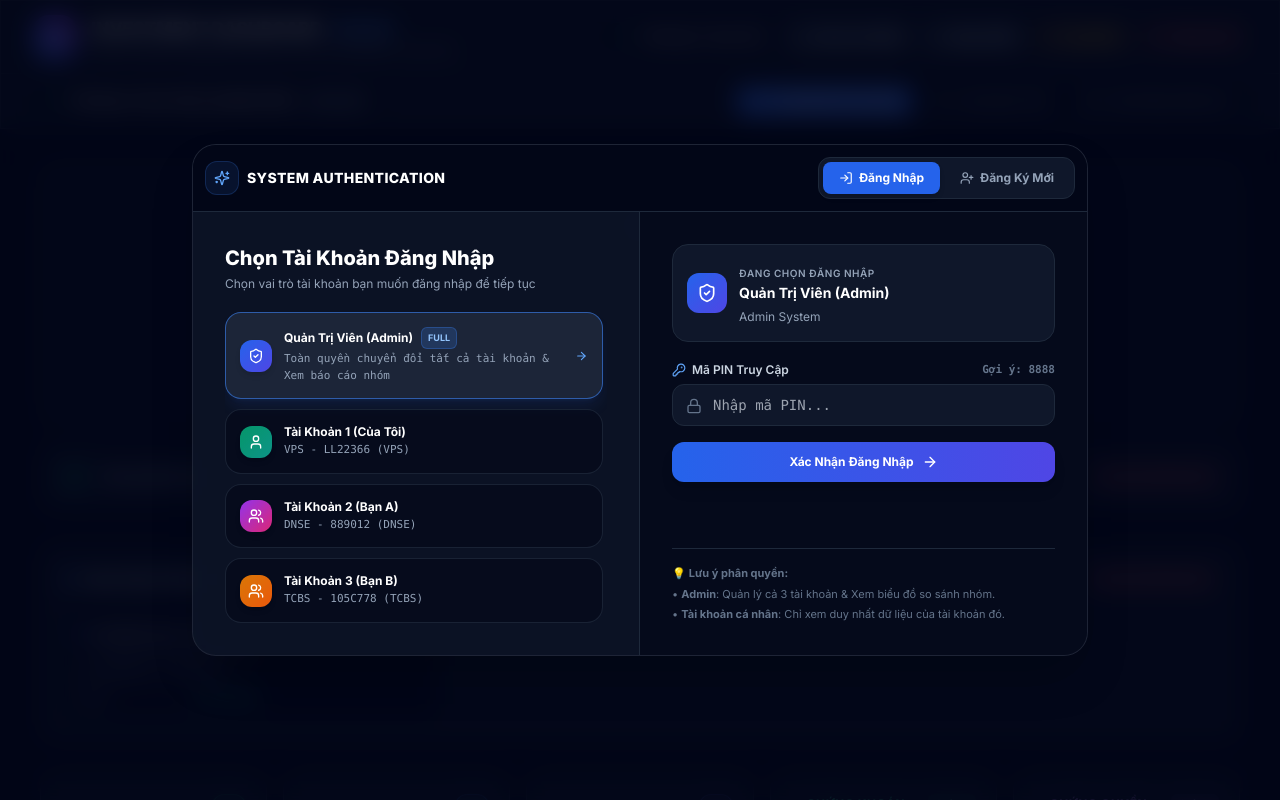
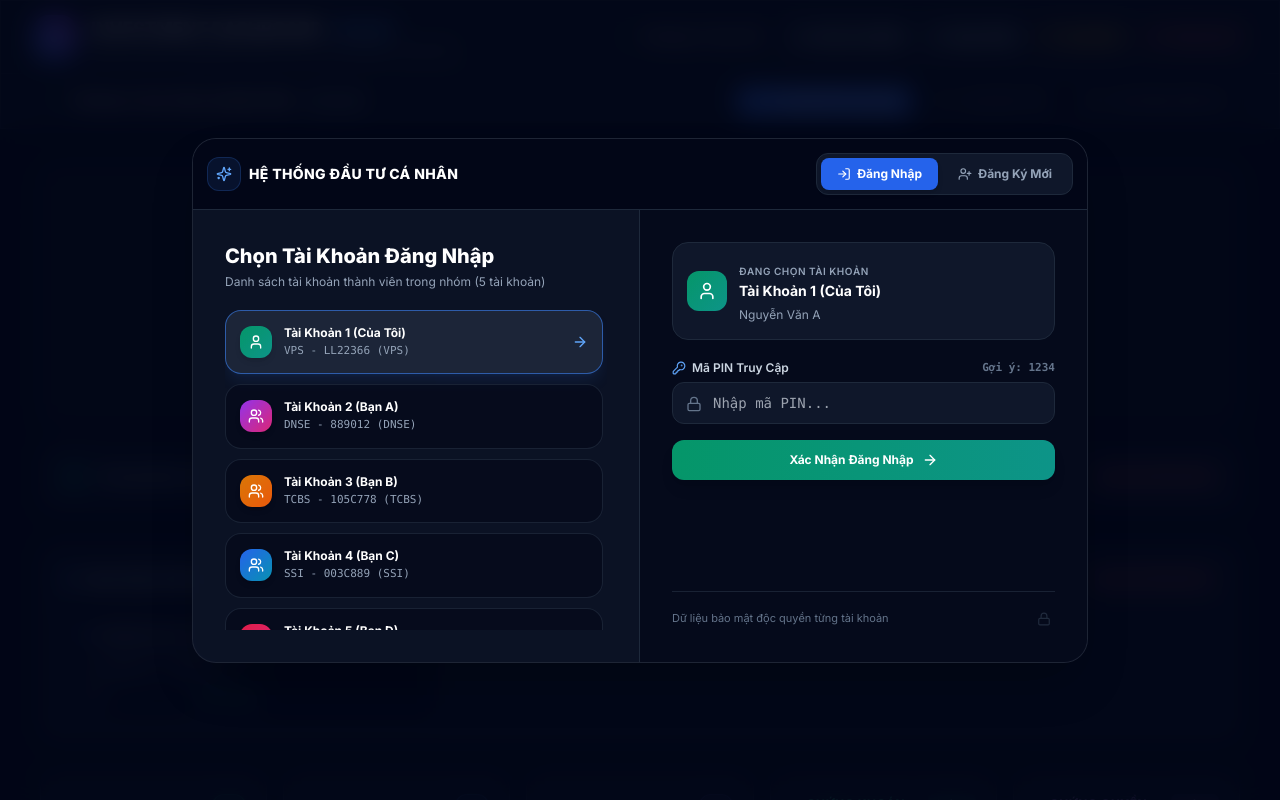
Before and after one commit to DucLuanSK22/PROFIT, a React (Vite) app: page / in a window 1280 px wide. Shown: the top 800 px of the page. Built offline with nearby package versions, Linux system fonts and the light colour scheme.

Commit message:
Hide Admin account from public login UI and setup 5-user team accounts

```diff
--- a/src/components/LoginModal.tsx
+++ b/src/components/LoginModal.tsx
@@ -1,7 +1,7 @@
-import React, { useState } from 'react';
+import React, { useState, useEffect } from 'react';
 import { UserRole, AccountKey, MultiAccountState, AuthState } from '../types/stock';
 import { verifyLogin, registerNewAccount } from '../utils/authManager';
-import { ShieldCheck, User, Users, Lock, ArrowRight, KeyRound, Sparkles, UserPlus, LogIn, Building, Hash, CheckCircle2 } from 'lucide-react';
+import { ShieldCheck, User, Users, Lock, ArrowRight, KeyRound, Sparkles, UserPlus, LogIn, Building, Hash, CheckCircle2, ShieldAlert } from 'lucide-react';
 
 interface LoginModalProps {
   state: MultiAccountState;
@@ -12,10 +12,16 @@ interface LoginModalProps {
 export const LoginModal: React.FC<LoginModalProps> = ({ state, onLoginSuccess, onStateUpdate }) => {
   const [activeTab, setActiveTab] = useState<'LOGIN' | 'REGISTER'>('LOGIN');
 
-  // LOGIN STATE
-  const [selectedRole, setSelectedRole] = useState<UserRole>('ADMIN');
+  // PUBLIC USER PROFILES ONLY (Admin is HIDDEN from this list)
+  const allAccountKeys = Object.keys(state.accounts || {});
+  const [selectedRole, setSelectedRole] = useState<UserRole>(allAccountKeys[0] || 'ACCOUNT_1');
   const [pinInput, setPinInput] = useState('');
   const [errorMsg, setErrorMsg] = useState('');
+
+  // SECRET ADMIN LOGIN MODAL STATE
+  const [showSecretAdminModal, setShowSecretAdminModal] = useState(false);
+  const [adminPinInput, setAdminPinInput] = useState('');
+  const [adminErrorMsg, setAdminErrorMsg] = useState('');
 
   // REGISTER STATE
   const [regOwnerName, setRegOwnerName] = useState('');
@@ -27,32 +33,43 @@ export const LoginModal: React.FC<LoginModalProps> = ({ state, onLoginSuccess, o
   const [regError, setRegError] = useState('');
   const [regSuccess, setRegSuccess] = useState('');
 
-  // Dynamically map all accounts in state to profile options
-  const profiles: { role: UserRole; title: string; subtitle: string; owner: string; icon: any; color: string; defaultPin: string }[] = [
-    {
-      role: 'ADMIN',
-      title: 'Quản Trị Viên (Admin)',
-      subtitle: 'Toàn quyền chuyển đổi tất cả tài khoản & Xem báo cáo nhóm',
-      owner: 'Admin System',
-      icon: ShieldCheck,
-      color: 'from-blue-600 to-indigo-600',
-      defaultPin: '8888'
-    },
-    ...Object.values(state.accounts || {}).map((acc, idx) => ({
+  // Listen for Secret Keyboard Shortcut: Ctrl + Shift + A or Alt + A
+  useEffect(() => {
+    const handleKeyDown = (e: KeyboardEvent) => {
+      if ((e.ctrlKey && e.shiftKey && (e.key === 'A' || e.key === 'a')) || (e.altKey && (e.key === 'A' || e.key === 'a'))) {
+        e.preventDefault();
+        setShowSecretAdminModal(true);
+        setAdminErrorMsg('');
+      }
+    };
+    window.addEventListener('keydown', handleKeyDown);
+    return () => window.removeEventListener('keydown', handleKeyDown);
+  }, []);
+
+  // Public User Profiles ONLY (Excludes Admin so normal users do NOT see Admin)
+  const userProfiles = Object.values(state.accounts || {}).map((acc, idx) => ({
     role: acc.key,
     title: acc.name,
     subtitle: `${acc.broker} - ${acc.accountNumber}`,
     owner: acc.ownerName,
     icon: idx === 0 ? User : Users,
-      color: idx === 0 ? 'from-emerald-600 to-teal-600' : idx === 1 ? 'from-purple-600 to-pink-600' : 'from-amber-600 to-orange-600',
+    color:
+      idx === 0
+        ? 'from-emerald-600 to-teal-600'
+        : idx === 1
+        ? 'from-purple-600 to-pink-600'
+        : idx === 2
+        ? 'from-amber-600 to-orange-600'
+        : idx === 3
+        ? 'from-blue-600 to-cyan-600'
+        : 'from-rose-600 to-pink-600',
     defaultPin: acc.pin || '1234'
-    }))
-  ];
+  }));
 
   const handleSelectRole = (role: UserRole) => {
     setSelectedRole(role);
     setErrorMsg('');
-    const target = profiles.find(p => p.role === role);
+    const target = userProfiles.find(p => p.role === role);
     if (target) {
       setPinInput(target.defaultPin);
     }
@@ -66,6 +83,18 @@ export const LoginModal: React.FC<LoginModalProps> = ({ state, onLoginSuccess, o
       onLoginSuccess(res.authState);
     } else {
       setErrorMsg(res.error || 'Đăng nhập không thành công');
+    }
+  };
+
+  const handleSecretAdminSubmit = (e: React.FormEvent) => {
+    e.preventDefault();
+    setAdminErrorMsg('');
+    const res = verifyLogin('ADMIN', adminPinInput, state);
+    if (res.success && res.authState) {
+      setShowSecretAdminModal(false);
+      onLoginSuccess(res.authState);
+    } else {
+      setAdminErrorMsg(res.error || 'Mã PIN Admin không đúng');
     }
   };
 
@@ -101,19 +130,19 @@ export const LoginModal: React.FC<LoginModalProps> = ({ state, onLoginSuccess, o
     }
   };
 
-  const currentProfile = profiles.find(p => p.role === selectedRole) || profiles[0];
+  const currentProfile = userProfiles.find(p => p.role === selectedRole) || userProfiles[0];
 
   return (
-    <div className="fixed inset-0 z-50 flex items-center justify-center p-4 bg-slate-950/80 backdrop-blur-md overflow-y-auto">
-      <div className="w-full max-w-4xl bg-slate-900/90 border border-slate-800 rounded-3xl shadow-2xl overflow-hidden glass-panel flex flex-col my-auto">
+    <div className="fixed inset-0 z-50 flex items-center justify-center p-4 bg-slate-950/85 backdrop-blur-md overflow-y-auto">
+      <div className="w-full max-w-4xl bg-slate-900/95 border border-slate-800 rounded-3xl shadow-2xl overflow-hidden glass-panel flex flex-col my-auto relative">
 
         {/* Top Header Mode Tabs */}
-        <div className="bg-slate-950 p-3 border-b border-slate-800 flex items-center justify-between">
+        <div className="bg-slate-950 p-3.5 border-b border-slate-800 flex items-center justify-between">
           <div className="flex items-center space-x-2">
             <div className="p-2 rounded-xl bg-blue-500/10 text-blue-400 border border-blue-500/20">
               <Sparkles className="w-4 h-4" />
             </div>
-            <span className="font-extrabold text-white text-sm tracking-wide font-outfit">SYSTEM AUTHENTICATION</span>
+            <span className="font-extrabold text-white text-sm tracking-wide font-outfit">HỆ THỐNG ĐẦU TƯ CÁ NHÂN</span>
           </div>
 
           <div className="flex items-center space-x-1 bg-slate-900 p-1 rounded-xl border border-slate-800 text-xs font-bold">
@@ -145,15 +174,15 @@ export const LoginModal: React.FC<LoginModalProps> = ({ state, onLoginSuccess, o
         {/* TAB 1: LOGIN MODE */}
         {activeTab === 'LOGIN' && (
           <div className="flex flex-col md:flex-row">
-            {/* Left Side: Role Selector */}
+            {/* Left Side: User Profiles List (5 Accounts + Registered Accounts) */}
             <div className="w-full md:w-1/2 p-6 md:p-8 border-b md:border-b-0 md:border-r border-slate-800 space-y-5">
               <div>
                 <h2 className="text-xl font-extrabold text-white font-outfit">Chọn Tài Khoản Đăng Nhập</h2>
-                <p className="text-xs text-slate-400 mt-1">Chọn vai trò tài khoản bạn muốn đăng nhập để tiếp tục</p>
+                <p className="text-xs text-slate-400 mt-1">Danh sách tài khoản thành viên trong nhóm ({userProfiles.length} tài khoản)</p>
               </div>
 
               <div className="space-y-2.5 max-h-80 overflow-y-auto pr-1">
-                {profiles.map((p) => {
+                {userProfiles.map((p) => {
                   const Icon = p.icon;
                   const isSelected = selectedRole === p.role;
 
@@ -173,12 +202,7 @@ export const LoginModal: React.FC<LoginModalProps> = ({ state, onLoginSuccess, o
                           <Icon className="w-4 h-4" />
                         </div>
                         <div>
-                          <div className="text-xs font-bold text-white flex items-center space-x-2">
-                            <span>{p.title}</span>
-                            {p.role === 'ADMIN' && (
-                              <span className="px-1.5 py-0.5 text-[9px] bg-blue-500/20 text-blue-300 rounded-md border border-blue-500/30">FULL</span>
-                            )}
-                          </div>
+                          <div className="text-xs font-bold text-white">{p.title}</div>
                           <div className="text-[11px] text-slate-400 font-mono mt-0.5">{p.subtitle}</div>
                         </div>
                       </div>
@@ -197,7 +221,7 @@ export const LoginModal: React.FC<LoginModalProps> = ({ state, onLoginSuccess, o
                     <currentProfile.icon className="w-5 h-5" />
                   </div>
                   <div>
-                    <span className="text-[10px] font-semibold text-slate-400 uppercase tracking-wider">Đang chọn đăng nhập</span>
+                    <span className="text-[10px] font-semibold text-slate-400 uppercase tracking-wider">Đang chọn tài khoản</span>
                     <h3 className="text-sm font-bold text-white">{currentProfile.title}</h3>
                     <span className="text-xs text-slate-400">{currentProfile.owner}</span>
                   </div>
@@ -241,10 +265,19 @@ export const LoginModal: React.FC<LoginModalProps> = ({ state, onLoginSuccess, o
                 </form>
               </div>
 
-              <div className="pt-4 border-t border-slate-800 text-[11px] text-slate-500 space-y-1">
-                <p>💡 <b>Lưu ý phân quyền:</b></p>
-                <p>• <b>Admin</b>: Quản lý cả 3 tài khoản & Xem biểu đồ so sánh nhóm.</p>
-                <p>• <b>Tài khoản cá nhân</b>: Chỉ xem duy nhất dữ liệu của tài khoản đó.</p>
+              {/* Footer Note + Subtle Secret Admin Trigger Button */}
+              <div className="pt-4 border-t border-slate-800/80 flex items-center justify-between text-[11px] text-slate-500">
+                <span>Dữ liệu bảo mật độc quyền từng tài khoản</span>
+
+                {/* Subtle Hidden Lock Icon for Admin Login Trigger */}
+                <button
+                  type="button"
+                  onClick={() => { setShowSecretAdminModal(true); setAdminErrorMsg(''); }}
+                  className="p-1 rounded-lg text-slate-700 hover:text-slate-400 hover:bg-slate-800 transition-all cursor-pointer"
+                  title="Quyền truy cập quản trị"
+                >
+                  <Lock className="w-3.5 h-3.5 opacity-60" />
+                </button>
               </div>
             </div>
           </div>
@@ -402,6 +435,78 @@ export const LoginModal: React.FC<LoginModalProps> = ({ state, onLoginSuccess, o
         )}
 
       </div>
+
+      {/* SECRET ADMIN LOGIN MODAL OVERLAY (Only opens via secret lock button or Ctrl+Shift+A) */}
+      {showSecretAdminModal && (
+        <div className="fixed inset-0 z-50 flex items-center justify-center p-4 bg-slate-950/90 backdrop-blur-md">
+          <div className="w-full max-w-md bg-slate-900 border border-blue-500/40 rounded-3xl shadow-2xl p-6 space-y-5">
+            <div className="flex items-center justify-between border-b border-slate-800 pb-3">
+              <div className="flex items-center space-x-2">
+                <div className="p-2 rounded-xl bg-blue-500/20 text-blue-400 border border-blue-500/30">
+                  <ShieldCheck className="w-5 h-5" />
+                </div>
+                <div>
+                  <h3 className="text-base font-bold text-white">Xác Nhận Quyền Admin</h3>
+                  <p className="text-[11px] text-slate-400">Nhập mã PIN Quản Trị Viên để tiếp tục</p>
+                </div>
+              </div>
+              <button
+                onClick={() => setShowSecretAdminModal(false)}
+                className="text-slate-400 hover:text-white text-xs px-2 py-1 bg-slate-800 rounded-lg cursor-pointer"
+              >
+                ✕
+              </button>
+            </div>
+
+            <form onSubmit={handleSecretAdminSubmit} className="space-y-4">
+              <div>
+                <label className="block text-xs font-semibold text-slate-300 mb-1.5 flex items-center justify-between">
+                  <span className="flex items-center space-x-1">
+                    <KeyRound className="w-3.5 h-3.5 text-blue-400" />
+                    <span>Mã PIN Quản Trị (Admin)</span>
+                  </span>
+                  <span className="text-[10px] text-slate-500 font-mono">Mặc định: 8888</span>
+                </label>
+                <div className="relative">
+                  <Lock className="w-4 h-4 text-slate-500 absolute left-3.5 top-3.5" />
+                  <input
+                    type="password"
+                    maxLength={10}
+                    autoFocus
+                    value={adminPinInput}
+                    onChange={(e) => setAdminPinInput(e.target.value)}
+                    placeholder="Nhập mã PIN Admin..."
+                    className="w-full bg-slate-950 border border-slate-800 rounded-xl pl-10 pr-4 py-3 text-slate-100 font-mono text-sm focus:outline-none focus:border-blue-500"
+                  />
+                </div>
+              </div>
+
+              {adminErrorMsg && (
+                <div className="p-3 rounded-xl bg-red-500/10 border border-red-500/30 text-red-400 text-xs font-semibold">
+                  {adminErrorMsg}
+                </div>
+              )}
+
+              <div className="flex items-center justify-end space-x-3 pt-2">
+                <button
+                  type="button"
+                  onClick={() => setShowSecretAdminModal(false)}
+                  className="px-4 py-2.5 rounded-xl bg-slate-800 hover:bg-slate-700 text-slate-300 text-xs font-semibold cursor-pointer"
+                >
+                  Hủy
+                </button>
+                <button
+                  type="submit"
+                  className="px-6 py-2.5 rounded-xl bg-blue-600 hover:bg-blue-500 text-white text-xs font-bold shadow-lg shadow-blue-600/20 cursor-pointer flex items-center space-x-1.5"
+                >
+                  <ShieldCheck className="w-4 h-4" />
+                  <span>Đăng Nhập Admin</span>
+                </button>
+              </div>
+            </form>
+          </div>
+        </div>
+      )}
     </div>
   );
 };
--- a/src/utils/sampleDataGenerator.ts
+++ b/src/utils/sampleDataGenerator.ts
@@ -2,7 +2,7 @@ import { MultiAccountState, AccountData, TradeRecord, CashTransaction, OpenPosit
 
 export const ADMIN_PIN = '8888';
 
-export const DEFAULT_ACCOUNTS: Record<'ACCOUNT_1' | 'ACCOUNT_2' | 'ACCOUNT_3', AccountData> = {
+export const DEFAULT_ACCOUNTS: Record<'ACCOUNT_1' | 'ACCOUNT_2' | 'ACCOUNT_3' | 'ACCOUNT_4' | 'ACCOUNT_5', AccountData> = {
   ACCOUNT_1: {
     key: 'ACCOUNT_1',
     name: 'Tài Khoản 1 (Của Tôi)',
@@ -111,15 +111,6 @@ export const DEFAULT_ACCOUNTS: Record<'ACCOUNT_1' | 'ACCOUNT_2' | 'ACCOUNT_3', A
         amount: 20000000,
         note: 'Rút lợi nhuận',
         sourceFile: 'SaoKeTien_VPS.xlsx'
-      },
-      {
-        id: 'acc1_c4',
-        date: '10/09/2026',
-        timestamp: new Date('2026-09-10').getTime(),
-        type: 'MARGIN_INTEREST',
-        amount: 350000,
-        note: 'Lãi vay margin tháng 8',
-        sourceFile: 'SaoKeTien_VPS.xlsx'
       }
     ],
     holdings: [
@@ -146,18 +137,6 @@ export const DEFAULT_ACCOUNTS: Record<'ACCOUNT_1' | 'ACCOUNT_2' | 'ACCOUNT_3', A
         currentMarketValue: 69000000,
         unrealizedProfit: 6500000,
         unrealizedProfitPercent: 10.4
-      },
-      {
-        id: 'acc1_h3',
-        ticker: 'CHPG2607',
-        assetType: 'WARRANT',
-        volume: 5000,
-        avgCostPrice: 1500,
-        currentPrice: 1820,
-        totalCostValue: 7500000,
-        currentMarketValue: 9100000,
-        unrealizedProfit: 1600000,
-        unrealizedProfitPercent: 21.333
       }
     ],
     fileInfos: [
@@ -216,24 +195,6 @@ export const DEFAULT_ACCOUNTS: Record<'ACCOUNT_1' | 'ACCOUNT_2' | 'ACCOUNT_3', A
         profitPercent: -5.744,
         account: '889012 (DNSE)',
         sourceFile: 'KH - LS lãi lỗ (21).xlsx'
-      },
-      {
-        id: 'acc2_t3',
-        date: '19/09/2026 09:30:00',
-        timestamp: new Date('2026-09-19T09:30:00').getTime(),
-        dateFormatted: '2026-09-19',
-        ticker: 'CMBB2505',
-        assetType: 'WARRANT',
-        sellVolume: 8000,
-        sellPrice: 1400,
-        feeAndTax: 33600,
-        sellValue: 11200000,
-        costPrice: 900,
-        costValue: 7200000,
-        profit: 3966400,
-        profitPercent: 55.088,
-        account: '889012 (DNSE)',
-        sourceFile: 'KH - LS lãi lỗ (21).xlsx'
       }
     ],
     cashTxns: [
@@ -243,7 +204,7 @@ export const DEFAULT_ACCOUNTS: Record<'ACCOUNT_1' | 'ACCOUNT_2' | 'ACCOUNT_3', A
         timestamp: new Date('2026-08-05').getTime(),
         type: 'DEPOSIT',
         amount: 120000000,
-        note: 'Nạp vốn nạp ban đầu Entrade X',
+        note: 'Nạp vốn Entrade X',
         sourceFile: 'EntradeX_Statement.xlsx'
       }
     ],
@@ -259,18 +220,6 @@ export const DEFAULT_ACCOUNTS: Record<'ACCOUNT_1' | 'ACCOUNT_2' | 'ACCOUNT_3', A
         currentMarketValue: 75600000,
         unrealizedProfit: 5100000,
         unrealizedProfitPercent: 7.234
-      },
-      {
-        id: 'acc2_h2',
-        ticker: 'CMWW2502',
-        assetType: 'WARRANT',
-        volume: 4000,
-        avgCostPrice: 2100,
-        currentPrice: 2450,
-        totalCostValue: 8400000,
-        currentMarketValue: 9800000,
-        unrealizedProfit: 1400000,
-        unrealizedProfitPercent: 16.667
       }
     ],
     fileInfos: [
@@ -280,8 +229,8 @@ export const DEFAULT_ACCOUNTS: Record<'ACCOUNT_1' | 'ACCOUNT_2' | 'ACCOUNT_3', A
         nameOwner: 'Trần Thị B',
         fromDate: '01/08/2026',
         toDate: '20/09/2026',
-        tradeCount: 3,
-        totalProfit: 5766400
+        tradeCount: 2,
+        totalProfit: 1800000
       }
     ]
   },
@@ -311,24 +260,6 @@ export const DEFAULT_ACCOUNTS: Record<'ACCOUNT_1' | 'ACCOUNT_2' | 'ACCOUNT_3', A
         profitPercent: 9.458,
         account: '105C778 (TCBS)',
         sourceFile: 'TCBS_Realized_PL.xlsx'
-      },
-      {
-        id: 'acc3_t2',
-        date: '17/09/2026 10:45:00',
-        timestamp: new Date('2026-09-17T10:45:00').getTime(),
-        dateFormatted: '2026-09-17',
-        ticker: 'VCB',
-        assetType: 'STOCK',
-        sellVolume: 500,
-        sellPrice: 91000,
-        feeAndTax: 91000,
-        sellValue: 45500000,
-        costPrice: 88000,
-        costValue: 44000000,
-        profit: 1409000,
-        profitPercent: 3.202,
-        account: '105C778 (TCBS)',
-        sourceFile: 'TCBS_Realized_PL.xlsx'
       }
     ],
     cashTxns: [
@@ -339,15 +270,6 @@ export const DEFAULT_ACCOUNTS: Record<'ACCOUNT_1' | 'ACCOUNT_2' | 'ACCOUNT_3', A
         type: 'DEPOSIT',
         amount: 150000000,
         note: 'Nạp vốn TCBS iWealth',
-        sourceFile: 'TCBS_Cashflow.xlsx'
-      },
-      {
-        id: 'acc3_c2',
-        date: '02/09/2026',
-        timestamp: new Date('2026-09-02').getTime(),
-        type: 'WITHDRAWAL',
-        amount: 30000000,
-        note: 'Rút tiền mua sắm',
         sourceFile: 'TCBS_Cashflow.xlsx'
       }
     ],
@@ -363,18 +285,6 @@ export const DEFAULT_ACCOUNTS: Record<'ACCOUNT_1' | 'ACCOUNT_2' | 'ACCOUNT_3', A
         currentMarketValue: 68250000,
         unrealizedProfit: 5250000,
         unrealizedProfitPercent: 8.333
-      },
-      {
-        id: 'acc3_h2',
-        ticker: 'MSN',
-        assetType: 'STOCK',
-        volume: 1000,
-        avgCostPrice: 75000,
-        currentPrice: 78200,
-        totalCostValue: 75000000,
-        currentMarketValue: 78200000,
-        unrealizedProfit: 3200000,
-        unrealizedProfitPercent: 4.267
       }
     ],
     fileInfos: [
@@ -384,8 +294,138 @@ export const DEFAULT_ACCOUNTS: Record<'ACCOUNT_1' | 'ACCOUNT_2' | 'ACCOUNT_3', A
         nameOwner: 'Lê Văn C',
         fromDate: '01/08/2026',
         toDate: '20/09/2026',
-        tradeCount: 2,
-        totalProfit: 7273000
+        tradeCount: 1,
+        totalProfit: 5864000
+      }
+    ]
+  },
+
+  ACCOUNT_4: {
+    key: 'ACCOUNT_4',
+    name: 'Tài Khoản 4 (Bạn C)',
+    ownerName: 'Phạm Văn D',
+    accountNumber: '003C889 (SSI)',
+    broker: 'SSI',
+    pin: '4444',
+    trades: [
+      {
+        id: 'acc4_t1',
+        date: '15/09/2026 09:45:00',
+        timestamp: new Date('2026-09-15T09:45:00').getTime(),
+        dateFormatted: '2026-09-15',
+        ticker: 'VNM',
+        assetType: 'STOCK',
+        sellVolume: 1000,
+        sellPrice: 72000,
+        feeAndTax: 144000,
+        sellValue: 72000000,
+        costPrice: 68000,
+        costValue: 68000000,
+        profit: 3856000,
+        profitPercent: 5.67,
+        account: '003C889 (SSI)',
+        sourceFile: 'SSI_BaoCao.xlsx'
+      }
+    ],
+    cashTxns: [
+      {
+        id: 'acc4_c1',
+        date: '12/08/2026',
+        timestamp: new Date('2026-08-12').getTime(),
+        type: 'DEPOSIT',
+        amount: 80000000,
+        note: 'Nạp vốn SSI Web Trading',
+        sourceFile: 'SSI_Cash.xlsx'
+      }
+    ],
+    holdings: [
+      {
+        id: 'acc4_h1',
+        ticker: 'REE',
+        assetType: 'STOCK',
+        volume: 1000,
+        avgCostPrice: 62000,
+        currentPrice: 66500,
+        totalCostValue: 62000000,
+        currentMarketValue: 66500000,
+        unrealizedProfit: 4500000,
+        unrealizedProfitPercent: 7.258
+      }
+    ],
+    fileInfos: [
+      {
+        fileName: 'SSI_BaoCao.xlsx',
+        account: '003C889 (SSI)',
+        nameOwner: 'Phạm Văn D',
+        fromDate: '01/08/2026',
+        toDate: '20/09/2026',
+        tradeCount: 1,
+        totalProfit: 3856000
+      }
+    ]
+  },
+
+  ACCOUNT_5: {
+    key: 'ACCOUNT_5',
+    name: 'Tài Khoản 5 (Bạn D)',
+    ownerName: 'Hoàng Thị E',
+    accountNumber: '011C990 (HSC)',
+    broker: 'HSC',
+    pin: '5555',
+    trades: [
+      {
+        id: 'acc5_t1',
+        date: '18/09/2026 13:50:00',
+        timestamp: new Date('2026-09-18T13:50:00').getTime(),
+        dateFormatted: '2026-09-18',
+        ticker: 'DGC',
+        assetType: 'STOCK',
+        sellVolume: 500,
+        sellPrice: 115000,
+        feeAndTax: 115000,
+        sellValue: 57500000,
+        costPrice: 102000,
+        costValue: 51000000,
+        profit: 6385000,
+        profitPercent: 12.52,
+        account: '011C990 (HSC)',
+        sourceFile: 'HSC_myInvestor.xlsx'
+      }
+    ],
+    cashTxns: [
+      {
+        id: 'acc5_c1',
+        date: '15/08/2026',
+        timestamp: new Date('2026-08-15').getTime(),
+        type: 'DEPOSIT',
+        amount: 90000000,
+        note: 'Nạp vốn HSC myInvestor',
+        sourceFile: 'HSC_Cash.xlsx'
+      }
+    ],
+    holdings: [
+      {
+        id: 'acc5_h1',
+        ticker: 'PNJ',
+        assetType: 'STOCK',
+        volume: 800,
+        avgCostPrice: 95000,
+        currentPrice: 102000,
+        totalCostValue: 76000000,
+        currentMarketValue: 81600000,
+        unrealizedProfit: 5600000,
+        unrealizedProfitPercent: 7.368
+      }
+    ],
+    fileInfos: [
+      {
+        fileName: 'HSC_myInvestor.xlsx',
+        account: '011C990 (HSC)',
+        nameOwner: 'Hoàng Thị E',
+        fromDate: '01/08/2026',
+        toDate: '20/09/2026',
+        tradeCount: 1,
+        totalProfit: 6385000
       }
     ]
   }
```
Lines whose indentation alone changed are shown as unchanged.
